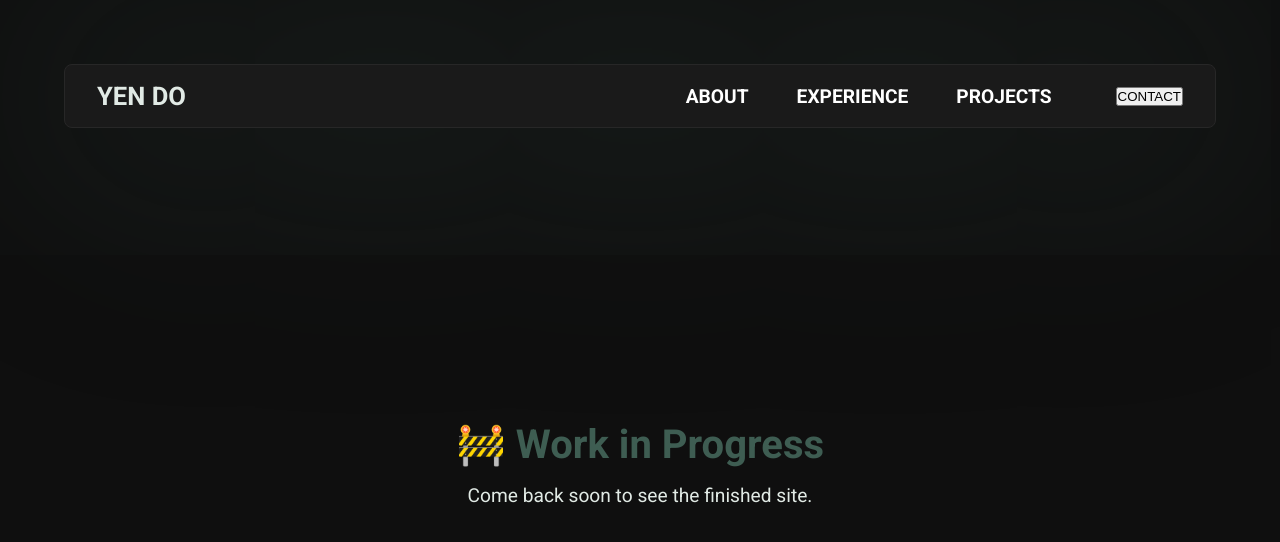
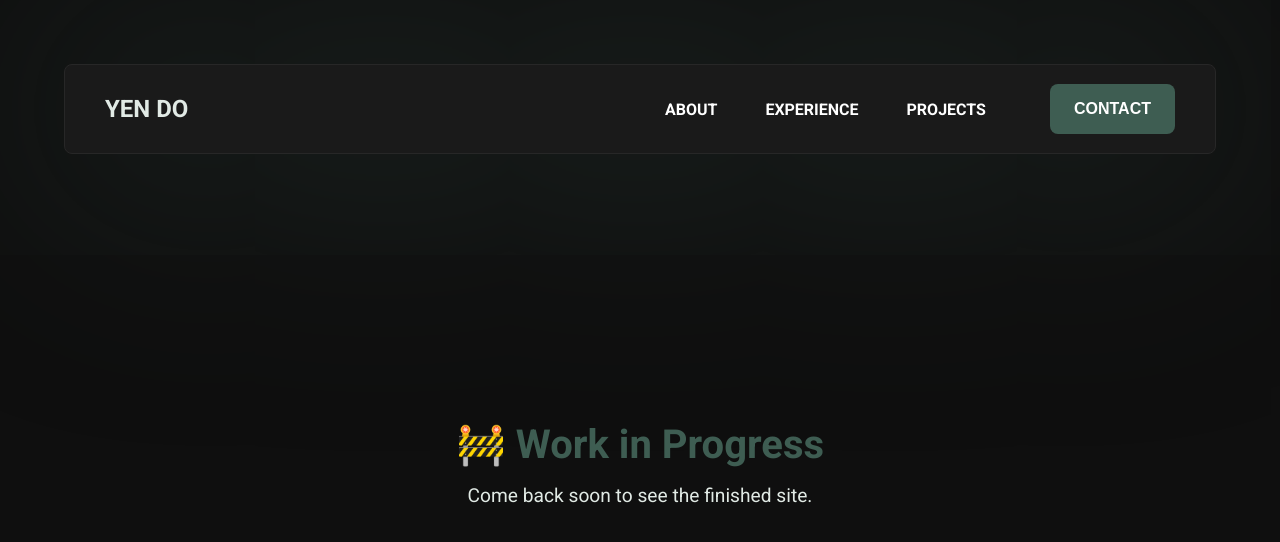
Before and after one commit to y00do/portfolio-angular, an Angular app: page / in a window 1280 px wide. Shown: the top 542 px of the page. Built offline with nearby package versions, Linux system fonts and the light colour scheme.

Commit message:
update navbar padding and font sizes for improved layout and consistency

```diff
--- a/src/app/main-page/sections/navbar/navbar.scss
+++ b/src/app/main-page/sections/navbar/navbar.scss
@@ -2,7 +2,7 @@
     display: flex;
     justify-content: space-between;
     align-items: center;
-    padding: 1rem 2rem;
+    padding: 1.2rem 2.5rem;
     background-color: var(--surface);
     color: var(--secondary);
     border: 1px solid var(--border);
@@ -14,7 +14,7 @@
         align-items: center;
 
         .logo {
-            font-size: 1.6em;
+            font-size: 1.5em;
             font-weight: bold;
             color: var(--secondary);
         }
@@ -28,7 +28,7 @@
 
         .nav-links {
             font-weight: bold;
-            font-size: 1.2em;
+            font-size: 1em;
             display: flex;
             flex-direction: row;
             align-items: center;
@@ -44,5 +44,24 @@
                 }
             }
         }
+
+        button {
+            font-size: 1em;
+            font-weight: bold;
+            display: flex;
+            align-items: center;
+            justify-content: center;
+            padding: 1rem 1.5rem;
+            background-color: var(--primary);
+            color: white;
+            border: none;
+            border-radius: 0.5rem;
+            cursor: pointer;
+            transition: background-color 0.3s ease;
+
+            &:hover {
+                background-color: darken(#3e5d52, 10%);
+            }
+        }
     }
 }
```
